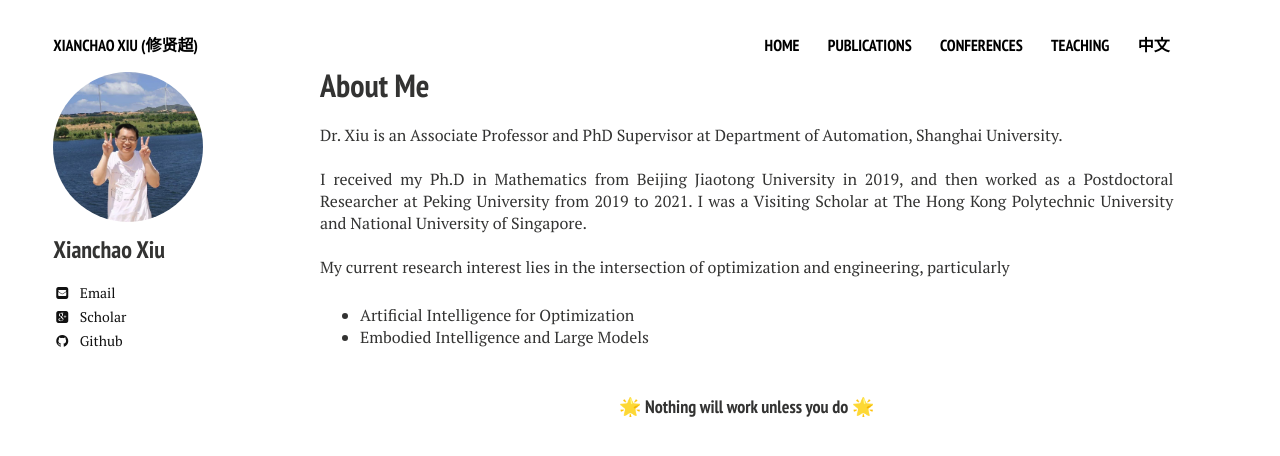
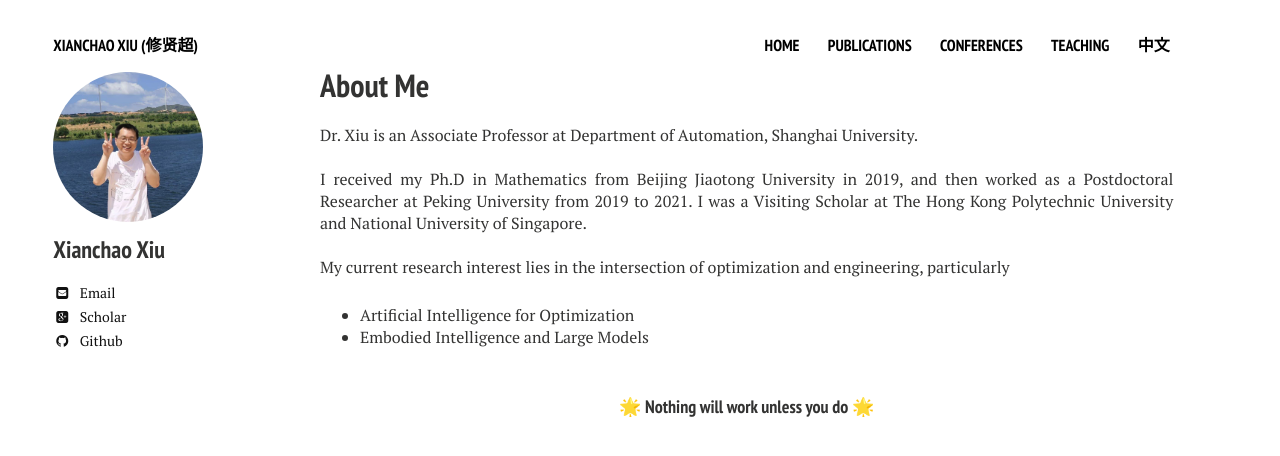
Before and after one commit to xianchaoxiu/xianchaoxiu.github.io, a Jekyll site: the page built from index.md, in a window 1280 px wide. Shown: the top 456 px of the page. Built offline with Jekyll 4.4.1, drawn with Linux system fonts in a browser that asks for light colours; nearby versions of some CDN libraries.

Commit message:
Update home2.html

```diff
--- a/_layouts/home2.html
+++ b/_layouts/home2.html
@@ -26,7 +26,7 @@
 
   <div id="index">
          <h1>About Me</h1>
-         <p> Dr. Xiu is an Associate Professor and PhD Supervisor at Department of Automation, Shanghai University.  <br> <br>
+         <p> Dr. Xiu is an Associate Professor at Department of Automation, Shanghai University.  <br> <br>
 
 
 		I received my Ph.D in Mathematics from Beijing Jiaotong University in 2019, and then worked as a Postdoctoral Researcher at Peking University from 2019 to 2021.
```
